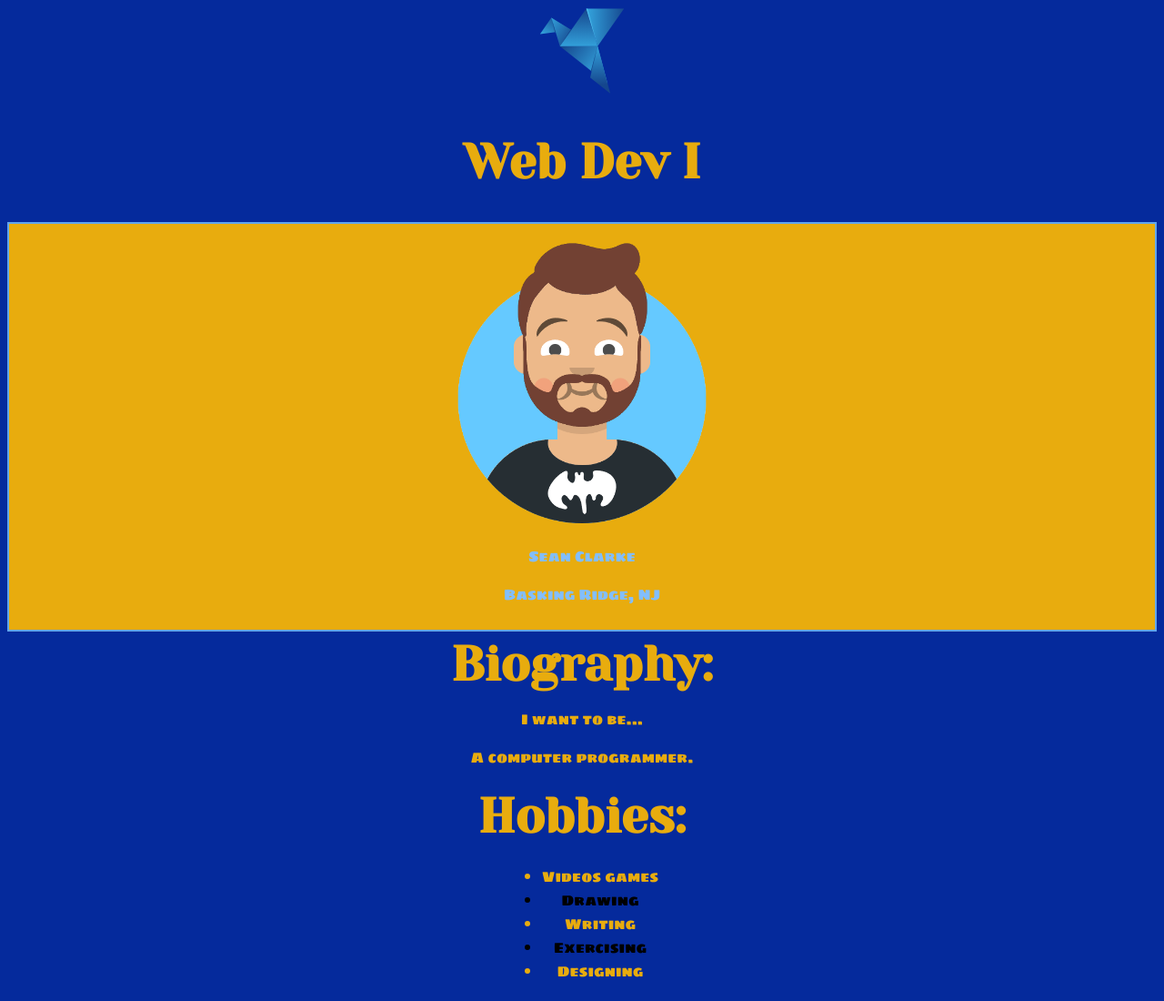
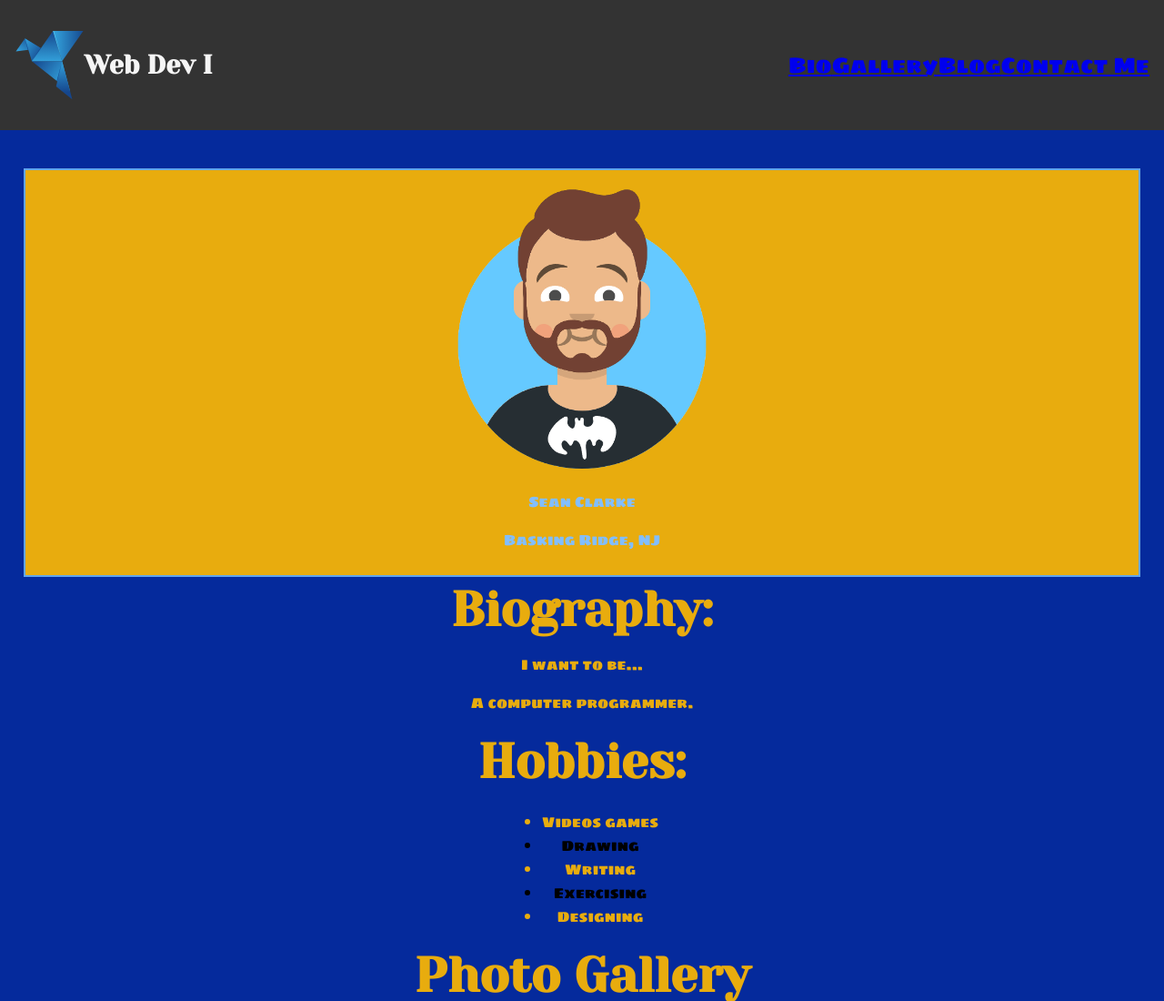
Before and after one commit to RVCC-IDMX/about-me-seanc8611, a plain HTML site: page index.html in a window 1280 px wide. Shown: the top 1100 px of the page at 91% size. Drawn offline with Linux system fonts and the light colour scheme.

Commit message:
Add files via upload

```diff
--- /dev/null
+++ b/css/nav.css
@@ -0,0 +1,104 @@
+/* make scrolling smooth */
+
+html {
+    scroll-behavior: smooth;
+}
+
+/*
+ get rid of padding & sizing on body so
+ header is at top
+*/
+
+body{
+    box-sizing: border-box;
+    padding: 0;
+    margin: 0;
+}
+
+/* add some padding back to rest of page */
+
+main {
+    padding: 2vw;
+}
+
+/* navbar */
+
+.navbar {
+    background-color: #333;
+    color: whitesmoke;
+    display: flex;
+    flex-direction: column;
+    font-size: 1.5rem;
+    margin-bottom: 1rem;
+    padding: 1rem;
+}
+
+/* logo */
+
+.logo {
+    display: flex;
+    align-items: center;
+}
+
+.logo img {
+    height: 6vw;
+    width: 6vw;
+}
+
+.logo h1 {
+    font-size: 1.2em;
+}
+
+/* navigation list */
+
+.navbar-links li {
+    list-style: none;
+    display: block;
+    padding: 0.5em 0;
+}
+
+/*
+ style all a tags in header
+ and then on hover
+*/
+
+.navar-links a {
+    color:whitesmoke;
+    background-attachment: #333;
+    font-size: 2rem;
+    padding: 1rem 1.25rem;
+    letter-spacing: 2px;
+    text-decoration: none;
+    display: inline-block;
+}
+
+.navbar-links a:hover,
+.navar-links a:focus {
+    color: #333;
+    background-color: whitesmoke;
+    border-radius: 10px;
+    outline: none;
+}
+
+/*
+media query for non-mobile nav bar
+min-width set to width of nav elements
+such that no text wraps
+*/
+
+@media screen and (min-width: 60rem) {
+    .navbar-links {
+        display: flex;
+        justify-content: space-between;
+    }
+
+    .navbar {
+        flex-direction: row;
+        justify-content: space-between;
+    }
+
+    .navbar ul {
+        display: flex;
+        justify-content: space-between;
+    }
+}
--- a/index.html
+++ b/index.html
@@ -10,13 +10,26 @@
     <link rel="preconnect" href="https://fonts.gstatic.com" crossorigin>
     <link href="https://fonts.googleapis.com/css2?family=Sigmar+One&family=Yeseva+One&display=swap" rel="stylesheet">
     <link href="css/style.css" rel="stylesheet">
+    <link href="css/nav.css" rel="stylesheet">
 </head>
 <body>
 
     <header>
 
-        <img src="img/logo-96X96.svg" alt="Blue origami logo">
-        <h1>Web Dev I</h1>
+        <nav class="navbar">
+            <div class="logo">
+                <img src="img/logo-96X96.svg" alt="Blue origami logo">
+                <h1>Web Dev I</h1>
+            </div>
+            <div class="navbar-links">
+                <ul>
+                    <li><a href="#bio">Bio</a></li>
+                    <li><a href="#gallery">Gallery</a></li>
+                    <li><a href="#lit">Blog</a></li>
+                    <li><a href="#contact">Contact Me</a></li>
+                </ul>
+            </div>
+        </nav>
     <header>
 
      <main>
```
